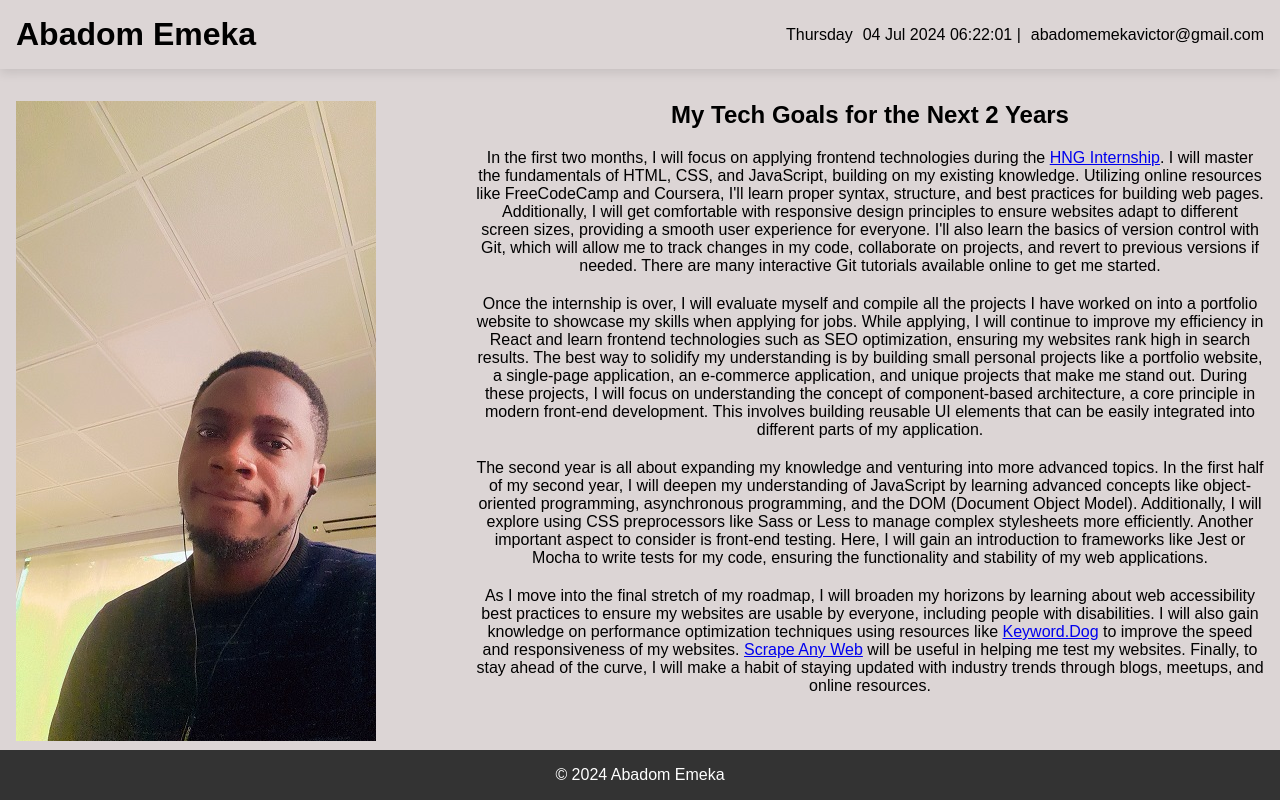
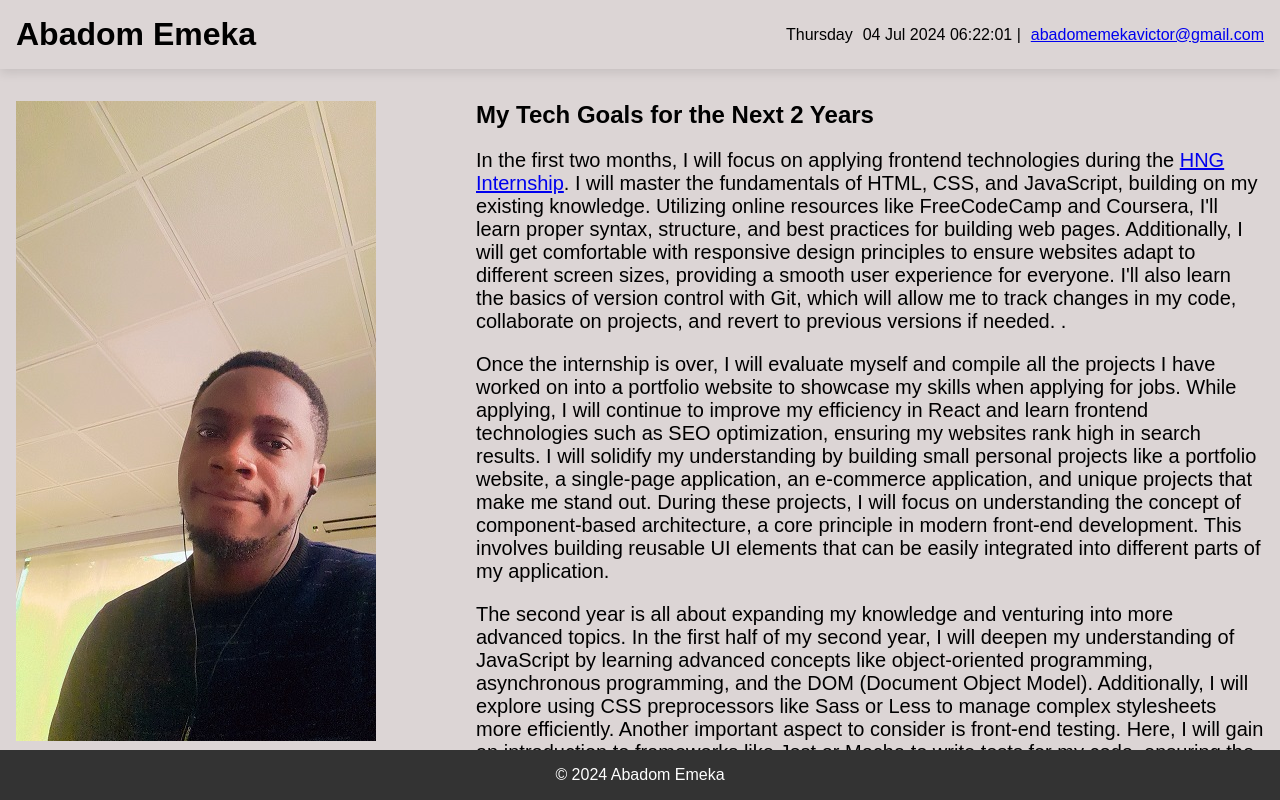
Before and after one commit to abadomemeka/TechGoals, a plain HTML site: page index.html in a window 1280 px wide. Shown: the top 800 px of the page. Drawn offline with Linux system fonts and the light colour scheme.

Commit message:
final commit

```diff
--- a/index.html
+++ b/index.html
@@ -19,7 +19,7 @@
         <div class="right-nav">
             <p class="day" data-testid="currentDay"></p>
             <p class="time" data-testid="currentTimeUTC">|</p>
-            <p class="email" data-testid="slackEmail">abadomemekavictor@gmail.com</p>
+            <p class="email" data-testid="slackEmail"><a href="abadomemekavictor@gmail.com">abadomemekavictor@gmail.com</a></p>
         </div>
     </header>
 
@@ -32,20 +32,19 @@
             <div class="title">
                 <h2>My Tech Goals for the Next 2 Years</h2>
             </div>
-            <div >
+            <div class="techgoals">
                 <p class="goals-message">In the first two months, I will focus on applying frontend technologies during the <a
                         href="https://hng.tech/learn" data-testid="hngLink">HNG Internship</a>. I will master the fundamentals of
                     HTML, CSS, and JavaScript, building on my existing knowledge. Utilizing online resources like FreeCodeCamp and
                     Coursera, I'll learn proper syntax, structure, and best practices for building web pages. Additionally, I will
                     get comfortable with responsive design principles to ensure websites adapt to different screen sizes, providing
                     a smooth user experience for everyone. I'll also learn the basics of version control with Git, which will allow
-                    me to track changes in my code, collaborate on projects, and revert to previous versions if needed. There are
-                    many interactive Git tutorials available online to get me started.</p>
+                    me to track changes in my code, collaborate on projects, and revert to previous versions if needed. .</p>
 
                 <p class="goals-message">Once the internship is over, I will evaluate myself and compile all the projects I have worked on into a
                     portfolio website to showcase my skills when applying for jobs. While applying, I will continue to improve my
                     efficiency in React and learn frontend technologies such as SEO optimization, ensuring my websites rank high in
-                    search results. The best way to solidify my understanding is by building small personal projects like a
+                    search results. I will solidify my understanding by building small personal projects like a
                     portfolio website, a single-page application, an e-commerce application, and unique projects that make me stand
                     out. During these projects, I will focus on understanding the concept of component-based architecture, a core
                     principle in modern front-end development. This involves building reusable UI elements that can be easily
--- a/styles.css
+++ b/styles.css
@@ -34,7 +34,7 @@ header .right-nav p {
 }
 
 main {
-    text-align: center;
+    /* text-align: center; */
     width: 100%;
     padding: 1em;
     margin: 1em 0;
@@ -44,17 +44,27 @@ main {
     color: black;
 }
 
+.img {
+    text-align: center;
+}
+
 main .container .title {
     /* text-align: center; */
     margin-bottom: 20px;
 }
 
+.techgoals{
+    margin-top: 10px;
+}
+
 .goals-message{
     margin-bottom: 20px;
+    font-size: 20px;
 }
 
 footer {
-    position: absolute;
+    margin-top: 20px;
+    position: fixed;
     text-align: center;
     display: flex;
     flex-direction: column;
@@ -69,6 +79,10 @@ footer {
 
     main{
         flex-direction: column;
+    }
+
+    footer{
+        position: relative;
     }
 }
 
@@ -85,8 +99,6 @@ footer {
         flex-direction: column;
     }
 
-    footer{
-        position: relative;
-    }
+
 
 }
```
Also changed, not shown: index.js (line endings or trailing spaces).
